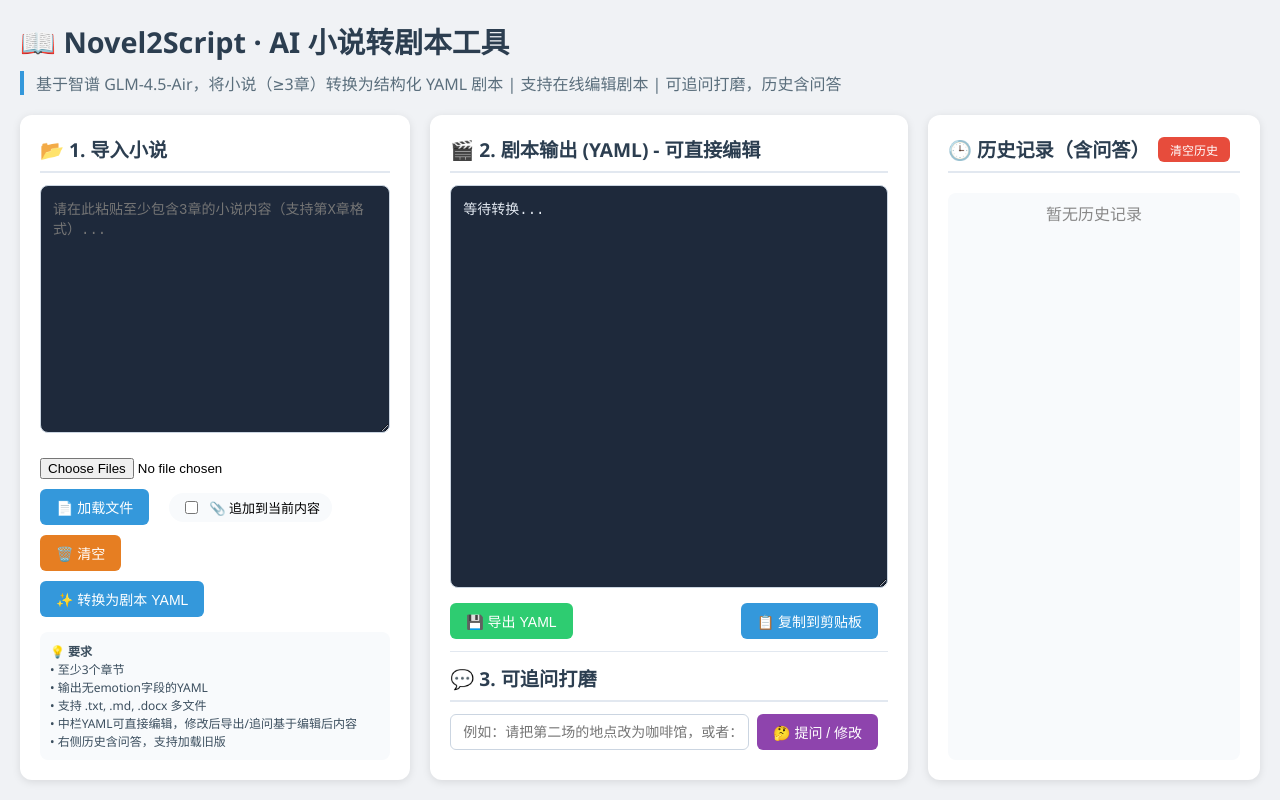
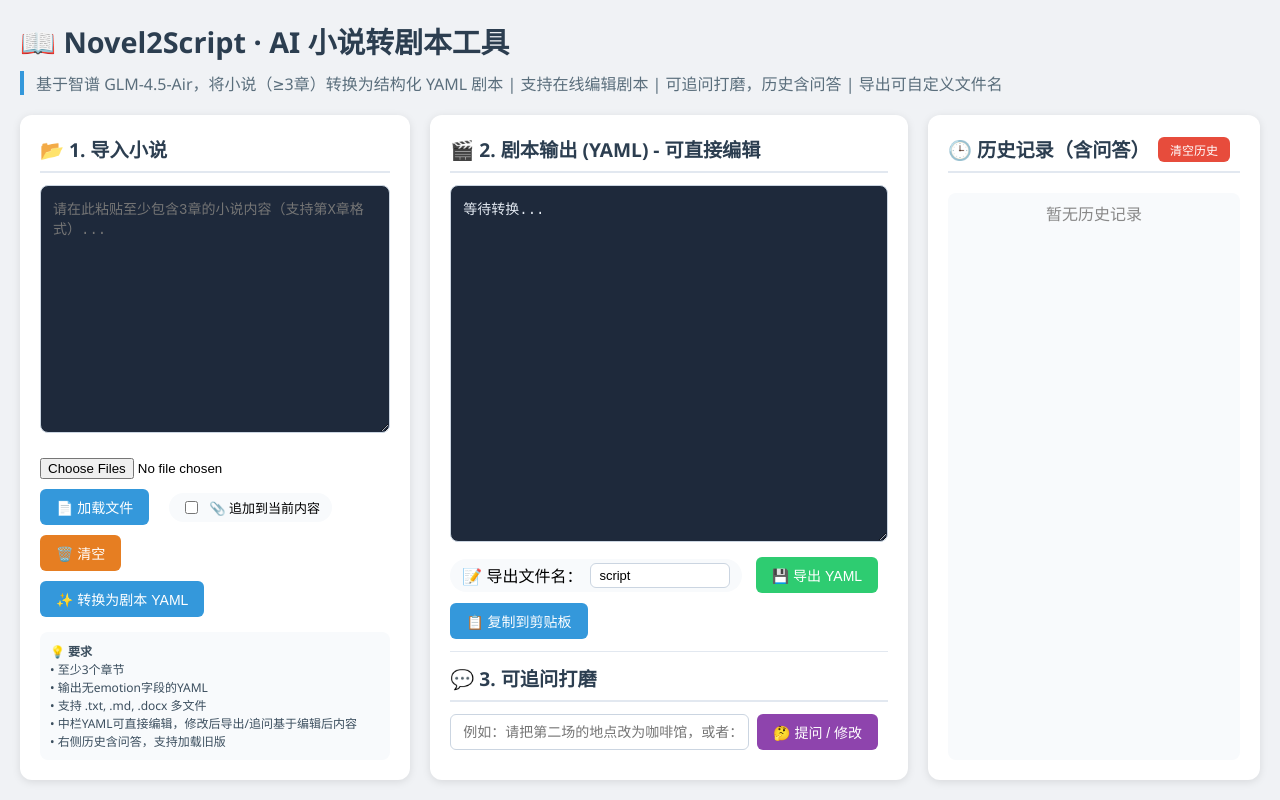
Before and after one commit to Tacita-Ln/Novel2Script, a Flask app: page / in a window 1280 px wide. Run offline with Flask 3, Linux system fonts and the light colour scheme; some libraries are stand-ins or nearby versions.

Commit message:
支持导出文件自定义命名

```diff
--- a/app/templates/index.html
+++ b/app/templates/index.html
@@ -138,6 +138,21 @@
             flex-wrap: wrap;
             gap: 10px;
         }
+        .filename-input {
+            display: inline-flex;
+            align-items: center;
+            gap: 8px;
+            background: #f8fafc;
+            padding: 4px 12px;
+            border-radius: 20px;
+        }
+        .filename-input input {
+            border: 1px solid #cbd5e1;
+            border-radius: 6px;
+            padding: 4px 8px;
+            width: 140px;
+            font-size: 13px;
+        }
         hr { margin: 15px 0; }
         .ask-container {
             margin-top: 12px;
@@ -210,10 +225,12 @@
         .conv-answer { margin-top: 4px; color: #2c3e50; }
         .conv-yaml { font-family: monospace; background: #1e293b; color: #e2e8f0; padding: 4px; margin-top: 4px; font-size: 11px; white-space: pre-wrap; }
     </style>
+    <!-- 引入 js-yaml 用于解析 title -->
+    <script src="https://cdn.jsdelivr.net/npm/js-yaml@4.1.0/dist/js-yaml.min.js"></script>
 </head>
 <body>
     <h1>📖 Novel2Script · AI 小说转剧本工具</h1>
-    <div class="sub">基于智谱 GLM-4.5-Air，将小说（≥3章）转换为结构化 YAML 剧本 | 支持在线编辑剧本 | 可追问打磨，历史含问答</div>
+    <div class="sub">基于智谱 GLM-4.5-Air，将小说（≥3章）转换为结构化 YAML 剧本 | 支持在线编辑剧本 | 可追问打磨，历史含问答 | 导出可自定义文件名</div>
 
     <div class="three-columns">
         <!-- 左栏：导入区 -->
@@ -250,6 +267,10 @@
             <div class="panel-title">🎬 2. 剧本输出 (YAML) - 可直接编辑</div>
             <textarea id="yamlOutput" class="editable-yaml" placeholder="等待转换..."></textarea>
             <div class="action-bar">
+                <div class="filename-input">
+                    <span>📝 导出文件名：</span>
+                    <input type="text" id="exportFilename" placeholder="不含后缀" value="script">
+                </div>
                 <button id="exportBtn" class="export-btn" disabled>💾 导出 YAML</button>
                 <button id="copyBtn">📋 复制到剪贴板</button>
             </div>
@@ -294,6 +315,7 @@
         const answerBox = document.getElementById('answerBox');
         const historyListDiv = document.getElementById('historyList');
         const clearHistoryBtn = document.getElementById('clearHistoryBtn');
+        const exportFilenameInput = document.getElementById('exportFilename');
 
         let currentYamlString = '';      // 始终与 textarea 同步
         let currentHistoryId = null;
@@ -302,14 +324,45 @@
         // 同步 textarea 内容到 currentYamlString
         function syncYamlFromEditor() {
             currentYamlString = yamlOutputTextarea.value;
+            // 每次编辑后，尝试从YAML提取title并更新默认文件名
+            updateDefaultFilenameFromYaml();
         }
         yamlOutputTextarea.addEventListener('input', syncYamlFromEditor);
+
+        // 从 YAML 中提取 title 作为默认文件名（不覆盖用户已手动修改的输入）
+        let lastAutoFilename = '';
+        function updateDefaultFilenameFromYaml() {
+            if (!currentYamlString) return;
+            // 如果用户已经手动修改了文件名输入框且不是上次自动设置的值，则不再覆盖
+            const currentInputVal = exportFilenameInput.value.trim();
+            if (currentInputVal !== '' && currentInputVal !== lastAutoFilename && currentInputVal !== 'script') {
+                // 用户自己输入了，保留用户输入
+                return;
+            }
+            try {
+                const parsed = jsyaml.load(currentYamlString);
+                if (parsed && parsed.title) {
+                    let title = parsed.title.replace(/[\\/:*?"<>|]/g, '');
+                    if (title) {
+                        exportFilenameInput.value = title;
+                        lastAutoFilename = title;
+                        return;
+                    }
+                }
+            } catch(e) { /* 忽略解析错误 */ }
+            // 没有title或解析失败则使用默认 script
+            if (exportFilenameInput.value === '' || exportFilenameInput.value === lastAutoFilename) {
+                exportFilenameInput.value = 'script';
+                lastAutoFilename = 'script';
+            }
+        }
 
         // 设置 YAML 内容（同时更新 textarea 和变量）
         function setYamlContent(newYaml) {
             currentYamlString = newYaml;
             yamlOutputTextarea.value = newYaml;
             exportBtn.disabled = false;
+            updateDefaultFilenameFromYaml();
         }
 
         // ========== 历史记录管理（含问答）==========
@@ -567,18 +620,25 @@
             }
         });
 
+        // 导出 YAML 文件（支持自定义文件名）
         exportBtn.addEventListener('click', () => {
             if (!currentYamlString || currentYamlString === '等待转换...') return;
+            let filename = exportFilenameInput.value.trim();
+            if (filename === '') filename = 'script';
+            // 去除非法字符
+            filename = filename.replace(/[\\/:*?"<>|]/g, '');
+            if (!filename.endsWith('.yaml')) filename += '.yaml';
             const blob = new Blob([currentYamlString], {type: 'text/yaml'});
             const url = URL.createObjectURL(blob);
             const a = document.createElement('a');
             a.href = url;
-            a.download = 'script.yaml';
+            a.download = filename;
             document.body.appendChild(a);
             a.click();
             document.body.removeChild(a);
             URL.revokeObjectURL(url);
         });
+
         copyBtn.addEventListener('click', async () => {
             if (!currentYamlString || currentYamlString === '等待转换...') { showError('无YAML可复制'); return; }
             try {
```
